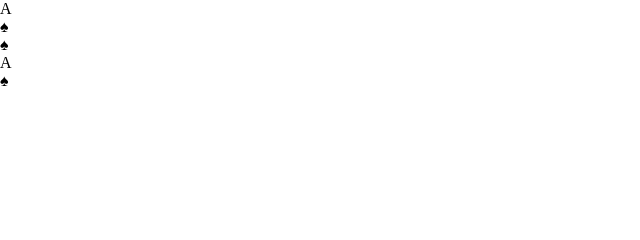
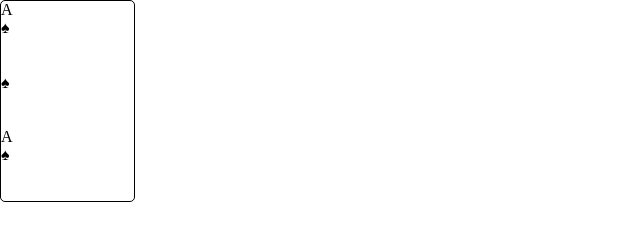
Before and after one commit to lengleman-spec/playing-card-ace, a plain HTML site: page index.html in a window 1280 px wide. Shown: the whole page, without its empty margins (0-640 px from the left). Drawn offline with Linux system fonts and the light colour scheme.

Commit message:
Calculate the width of the card by multiplying the height times 2/3. Set grid on card container.

```diff
--- a/styles.css
+++ b/styles.css
@@ -6,3 +6,11 @@
 :root {
   --card-height: 200px;
 }
+
+.card {
+  border: 1px solid black;
+  height: var(--card-height);
+  width: calc(var(--card-height) * 2 / 3);
+  border-radius: 5px;
+  display: grid;
+}
```
